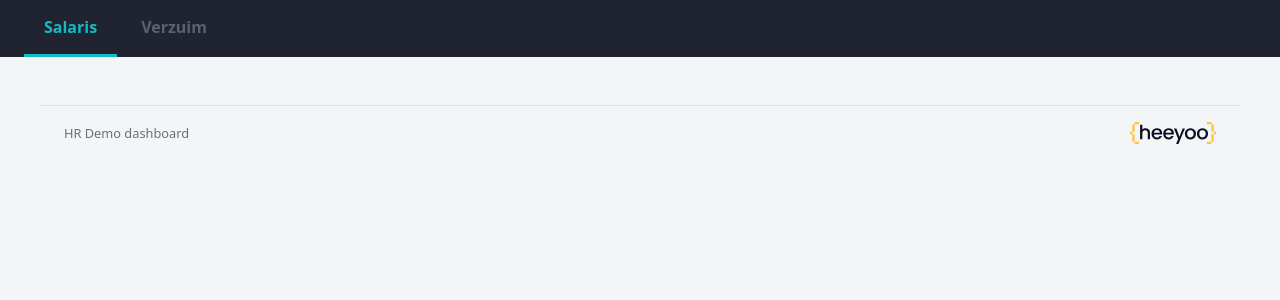
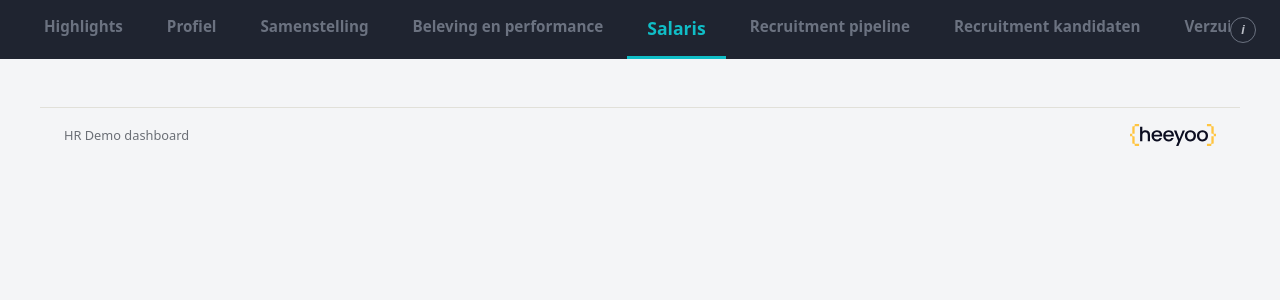
Before and after one commit to LauraHeeyoo/hr-dashboard-app, a Python web app: template src/hr_dashboard/templates/base.html in a window 1280 px wide. Shown: the top 300 px of the page. Run offline with Jinja, Linux system fonts and the light colour scheme; the template is opened without the code that fills it, so the values that code supplies are empty.

Commit message:
Redesign the global navbar: full page roadmap, teal-underline selection, repurposed info button
Replaces the two hardcoded tabs (Salaris, Verzuim) with the full planned
page list in the original report's order (Highlights first, as the future
front page) — every not-yet-built page renders as a muted, inert
placeholder tab, so the build roadmap is visible at a glance without
needing to check the backlog separately.

Selected-tab styling now combines two of Laura's reviewed options: a teal
underline (kept from the current style) plus a stronger hover-highlight
pill background (borrowed from her Power BI pill layout, reskinned in the
app's own navy/teal instead of introducing a one-off yellow), and a larger
font size specifically for the active tab. Built pages get a near-white
resting color instead of the previous low-contrast grey once they're real,
clickable links — grey is now reserved for genuinely inert placeholders.

Drops the Power BI report's back button (redundant with real browser
history in a web app) and repurposes its info button into a popover with
the last-refresh timestamp and a one-line explanation of the color
conventions used throughout the app (magnitude scale vs. good/bad tint) —
a home for "how do I read this" context instead of leaving it undiscoverable.

Co-Authored-By: Claude Sonnet 5 <noreply@anthropic.com>

```diff
--- a/src/hr_dashboard/static/styles.css
+++ b/src/hr_dashboard/static/styles.css
@@ -20,6 +20,9 @@ body {
 .app-header {
     background: var(--navy);
     padding: 0 24px;
+    display: flex;
+    align-items: center;
+    justify-content: space-between;
 }
 
 /* On the Salaris page (and any future page with its own drag/resize grid),
@@ -37,25 +40,90 @@ body:has(.grid-stack) .app-header {
 .app-nav {
     display: flex;
     gap: 4px;
+    overflow-x: auto;
+    min-width: 0;
 }
 
 .nav-tab {
     display: inline-block;
     padding: 16px 20px;
-    color: #b8bcc4;
+    color: #eef1f6;
     text-decoration: none;
     font-weight: 600;
+    font-size: 0.95rem;
     border-bottom: 3px solid transparent;
+    border-radius: 8px 8px 0 0;
+    transition: background 0.15s ease;
+    white-space: nowrap;
+}
+
+.nav-tab:not(.disabled):hover {
+    background: rgba(255, 255, 255, 0.14);
 }
 
 .nav-tab.active {
     color: var(--teal);
     border-bottom-color: var(--teal);
+    font-size: 1.1rem;
 }
 
+/* Pages not built yet — same shape/hover-eligible position as a real tab
+   (Laura wanted the roadmap visible at a glance), but visibly muted and
+   inert: no hover feedback, no pointer cursor, not a real link. */
 .nav-tab.disabled {
-    opacity: 0.4;
+    color: #6b7280;
     cursor: default;
+}
+
+.app-info {
+    position: relative;
+    flex-shrink: 0;
+}
+
+.app-info-btn {
+    width: 26px;
+    height: 26px;
+    border-radius: 50%;
+    border: 1px solid #6b7280;
+    background: transparent;
+    color: #b8bcc4;
+    font-style: italic;
+    font-weight: 700;
+    font-size: 0.8rem;
+    cursor: pointer;
+}
+
+.app-info-btn:hover {
+    border-color: var(--teal);
+    color: var(--teal);
+}
+
+.app-info-popover {
+    display: none;
+    position: absolute;
+    top: calc(100% + 10px);
+    right: 0;
+    width: 300px;
+    background: var(--navy);
+    border: 1px solid var(--teal);
+    border-radius: 10px;
+    padding: 14px 16px;
+    font-size: 0.82rem;
+    line-height: 1.5;
+    color: #eef1f6;
+    z-index: 20;
+}
+
+.app-info-popover p {
+    margin: 0 0 8px;
+}
+
+.app-info-popover p:last-child {
+    margin-bottom: 0;
+}
+
+.app-info-popover.open {
+    display: block;
 }
 
 .app-main {
--- a/src/hr_dashboard/templates/base.html
+++ b/src/hr_dashboard/templates/base.html
@@ -10,9 +10,23 @@
 <body>
     <header class="app-header">
         <nav class="app-nav">
+            <span class="nav-tab disabled" title="Nog niet gebouwd">Highlights</span>
+            <span class="nav-tab disabled" title="Nog niet gebouwd">Profiel</span>
+            <span class="nav-tab disabled" title="Nog niet gebouwd">Samenstelling</span>
+            <span class="nav-tab disabled" title="Nog niet gebouwd">Beleving en performance</span>
             <a href="/salaris" class="nav-tab active">Salaris</a>
-            <span class="nav-tab disabled" title="Volgt in Phase 2">Verzuim</span>
+            <span class="nav-tab disabled" title="Nog niet gebouwd">Recruitment pipeline</span>
+            <span class="nav-tab disabled" title="Nog niet gebouwd">Recruitment kandidaten</span>
+            <span class="nav-tab disabled" title="Nog niet gebouwd">Verzuim</span>
+            <span class="nav-tab disabled" title="Nog niet gebouwd">Incidenten</span>
         </nav>
+        <div class="app-info">
+            <button type="button" class="app-info-btn" id="app-info-btn" aria-label="Over dit dashboard" aria-expanded="false">i</button>
+            <div class="app-info-popover" id="app-info-popover" role="dialog">
+                {% if last_refresh %}<p><strong>Laatste refresh:</strong> {{ last_refresh }}</p>{% endif %}
+                <p>Kleuren van blauw naar rood geven een schaal weer (bijv. laag naar hoog salaris of afstand tot benchmark) — dat is nooit een oordeel. Een rode of groene tint op een KPI-tegel betekent wel specifiek "afwijkend" of "gunstig" (bijv. loonkloof, afwijking van benchmark).</p>
+            </div>
+        </div>
     </header>
     <main class="app-main">
         {% block content %}{% endblock %}
@@ -22,5 +36,22 @@
         {% if last_refresh %}<span>Laatste refresh: {{ last_refresh }}</span>{% endif %}
         <img src="/static/heeyoo-logo.svg" alt="Heeyoo" class="app-footer-logo">
     </footer>
+    <script>
+    (function () {
+        const btn = document.getElementById("app-info-btn");
+        const popover = document.getElementById("app-info-popover");
+        btn.addEventListener("click", (e) => {
+            e.stopPropagation();
+            const open = popover.classList.toggle("open");
+            btn.setAttribute("aria-expanded", String(open));
+        });
+        document.addEventListener("click", (e) => {
+            if (!popover.contains(e.target) && e.target !== btn) {
+                popover.classList.remove("open");
+                btn.setAttribute("aria-expanded", "false");
+            }
+        });
+    })();
+    </script>
 </body>
 </html>
```
